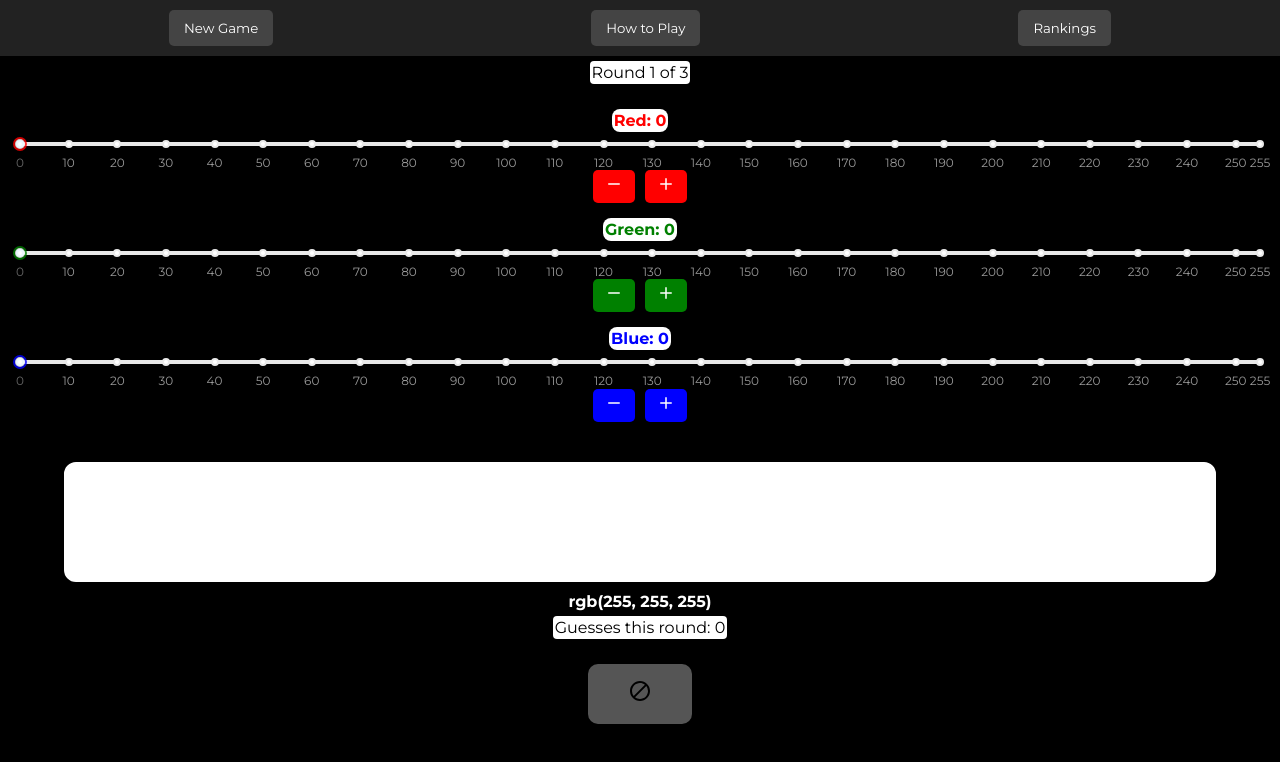
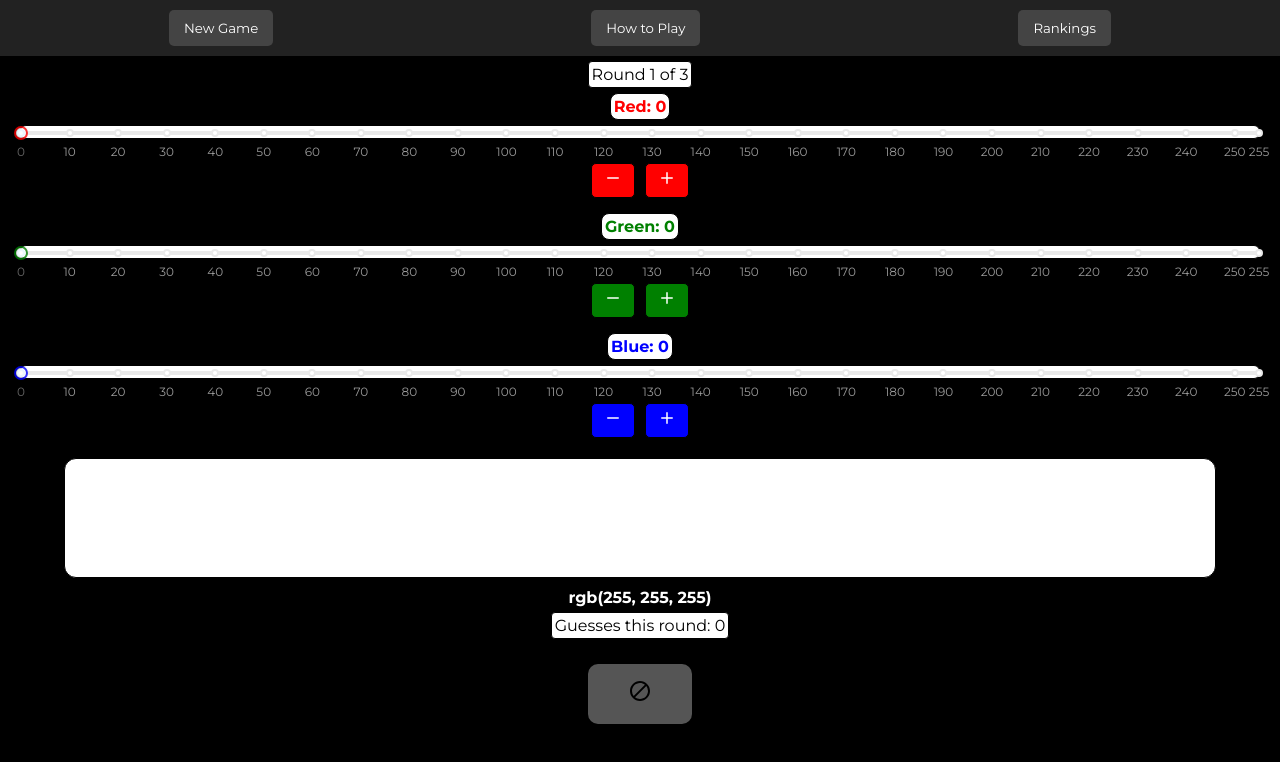
Before and after one commit to t0rbenC0rtes/RGBv3, a React (Vite) app: page / in a window 1280 px wide. Shown: the top 762 px of the page. Built offline with nearby package versions, Linux system fonts and the light colour scheme.

Commit message:
refactor styles for consistency and improved layout

```diff
--- a/main.css
+++ b/main.css
@@ -22,7 +22,7 @@
   display: flex;
   flex-direction: column;
   gap: 15px;
-  padding: 20px;
+  padding: 0 20px;
 }
 .slider-group .slider {
   display: flex;
@@ -30,13 +30,18 @@
   align-items: center;
   width: 100%;
 }
+.slider-group .slider .rc-slider {
+  background-color: white;
+  border: 1px solid black;
+}
 .slider-group .slider label {
   font-size: 16px;
   font-weight: bold;
   margin-bottom: 5px;
   background-color: white;
   border-radius: 8px;
-  padding: 2px;
+  padding: 3px;
+  border: 1px solid black;
 }
 .slider-group .slider input[type=range] {
   width: 100%;
@@ -46,7 +51,6 @@
   display: flex;
   justify-content: center;
   gap: 10px;
-  margin-top: 1.2rem;
 }
 .slider-group .slider .slider-buttons button {
   background: #333;
@@ -57,6 +61,8 @@
   border-radius: 5px;
   cursor: pointer;
   transition: background 0.3s;
+  margin-top: 1.5rem;
+  border: 1px solid black;
 }
 .slider-group .slider .slider-buttons button:hover {
   background: #555;
@@ -79,7 +85,7 @@
   height: 120px;
   border-radius: 12px;
   margin: 0 auto;
-  border: 2px solid #fff;
+  border: 1px solid black;
   background-color: white;
   transition: background-color 0.3s ease;
 }
@@ -236,7 +242,8 @@
   align-self: center;
   background-color: white;
   color: black;
-  padding: 2px;
+  padding: 3px;
   margin: 5px;
   border-radius: 4px;
+  border: 1px solid black;
 }/*# sourceMappingURL=main.css.map */
--- a/src/main.scss
+++ b/src/main.scss
@@ -24,9 +24,10 @@
     align-self: center;
     background-color: white;
     color: black;
-    padding: 2px;
+    padding: 3px;
     margin: 5px;
     border-radius: 4px;
+    border: 1px solid black;
   }
 }
 
--- a/src/styles/_guessZone.scss
+++ b/src/styles/_guessZone.scss
@@ -7,7 +7,7 @@
     height: 120px;
     border-radius: 12px;
     margin: 0 auto;
-    border: 2px solid #fff;
+    border: 1px solid black;
     background-color: white; // Default to white before guessing
     transition: background-color 0.3s ease;
   }
--- a/src/styles/_sliderGroup.scss
+++ b/src/styles/_sliderGroup.scss
@@ -2,7 +2,7 @@
   display: flex;
   flex-direction: column;
   gap: 15px;
-  padding: 20px;
+  padding: 0 20px;
 
   .slider {
     display: flex;
@@ -10,13 +10,19 @@
     align-items: center;
     width: 100%;
 
+    .rc-slider {
+      background-color: white;
+      border: 1px solid black;
+    }
+
     label {
       font-size: 16px;
       font-weight: bold;
       margin-bottom: 5px;
       background-color: white;
       border-radius: 8px;
-      padding: 2px;
+      padding: 3px;
+      border: 1px solid black;
     }
 
     input[type="range"] {
@@ -28,7 +34,6 @@
       display: flex;
       justify-content: center;
       gap: 10px;
-      margin-top: 1.2rem;
 
       button {
         background: #333;
@@ -39,6 +44,8 @@
         border-radius: 5px;
         cursor: pointer;
         transition: background 0.3s;
+        margin-top: 1.5rem;
+        border: 1px solid black;
 
         &:hover {
           background: #555;
```
Also changed, not shown: 1 other file (tests, documents, lock files or other folders).
